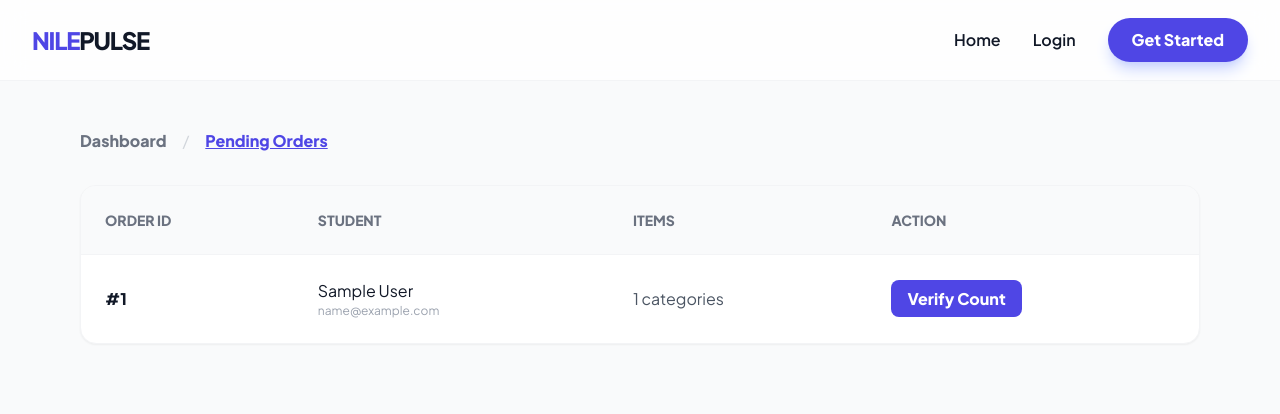
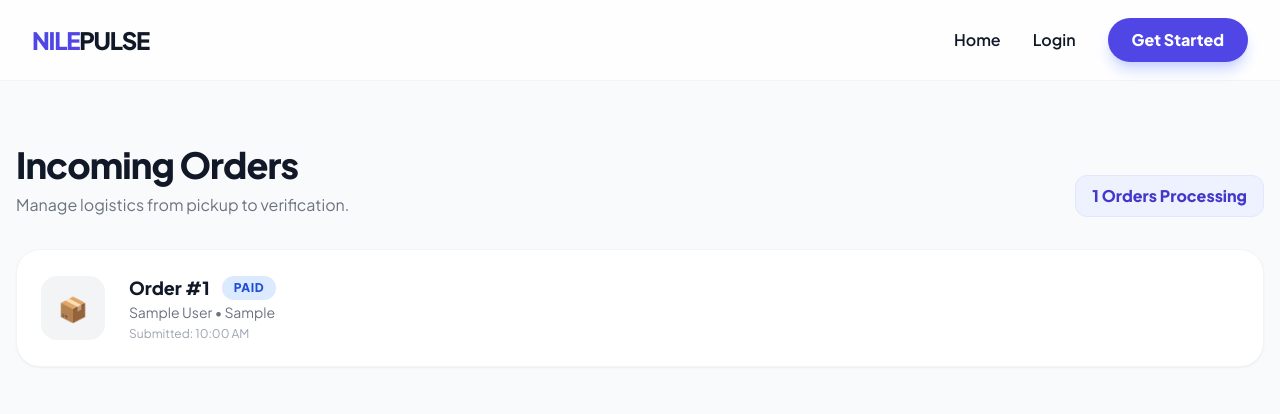
Before and after one commit to SotonyeObenney/LaundryManagementSystem, a Flask app: template app/templates/staff/pending-orders.html in a window 1280 px wide. Shown: the top 414 px of the page. Run offline with Flask 3, Linux system fonts and the light colour scheme; the template is opened without the code that fills it: values that come from a table or form of the project are taken from there, others are empty; tables that the repository leaves empty hold one stand-in row (values such as "Sample post"); some libraries are stand-ins or nearby versions.

Commit message:
feat: include received status in logic

```diff
--- a/app/templates/staff/pending-orders.html
+++ b/app/templates/staff/pending-orders.html
@@ -1,42 +1,61 @@
 {% extends "base.html" %}
 {% block content %}
-<div class="max-w-6xl mx-auto px-4 py-8">
-    <nav class="flex gap-4 mb-8">
-        <a href="{{ url_for('staff.dashboard') }}" class="text-gray-500 hover:text-indigo-600 font-bold">Dashboard</a>
-        <span class="text-gray-300">/</span>
-        <a href="#" class="text-indigo-600 font-bold underline">Pending Orders</a>
-    </nav>
+<div class="max-w-7xl mx-auto px-4 py-12">
+    <div class="flex justify-between items-end mb-8">
+        <div>
+            <h1 class="text-4xl font-black tracking-tight text-gray-900">Incoming Orders</h1>
+            <p class="text-gray-500 mt-2">Manage logistics from pickup to verification.</p>
+        </div>
+        <div class="bg-indigo-50 px-4 py-2 rounded-xl border border-indigo-100">
+            <span class="text-indigo-700 font-bold">{{ orders|length }} Orders Processing</span>
+        </div>
+    </div>
 
-    <div class="bg-white rounded-2xl shadow-sm border border-gray-100 overflow-hidden">
-        <table class="w-full text-left border-collapse">
-            <thead class="bg-gray-50 border-b border-gray-100">
-                <tr>
-                    <th class="p-6 text-sm font-bold text-gray-500 uppercase">Order ID</th>
-                    <th class="p-6 text-sm font-bold text-gray-500 uppercase">Student</th>
-                    <th class="p-6 text-sm font-bold text-gray-500 uppercase">Items</th>
-                    <th class="p-6 text-sm font-bold text-gray-500 uppercase">Action</th>
-                </tr>
-            </thead>
-            <tbody class="divide-y divide-gray-50">
-                {% for order in orders %}
-                <tr class="hover:bg-gray-50 transition">
-                    <td class="p-6 font-bold">#{{ order.id }}</td>
-                    <td class="p-6">
-                        <p class="font-medium text-gray-900">{{ order.customer.name }}</p>
-                        <p class="text-xs text-gray-400">{{ order.customer.email }}</p>
-                    </td>
-                    <td class="p-6 text-gray-600">
-                        {{ order.items|length }} categories
-                    </td>
-                    <td class="p-6">
-                        <a href="{{ url_for('staff.verify_order', order_id=order.id) }}" class="bg-indigo-600 text-white px-4 py-2 rounded-lg font-bold hover:bg-indigo-700">
-                            Verify Count
-                        </a>
-                    </td>
-                </tr>
-                {% endfor %}
-            </tbody>
-        </table>
+    <div class="grid grid-cols-1 gap-6">
+        {% for order in orders %}
+        <div class="bg-white rounded-3xl border border-gray-100 shadow-sm hover:shadow-md transition p-6 flex flex-col md:flex-row md:items-center justify-between gap-6">
+
+            <!-- Left: Order Info -->
+            <div class="flex items-center gap-6">
+                <div class="h-16 w-16 bg-gray-100 rounded-2xl flex items-center justify-center text-2xl">
+                    📦
+                </div>
+                <div>
+                    <div class="flex items-center gap-3">
+                        <h3 class="text-lg font-black text-gray-900">Order #{{ order.id }}</h3>
+                        <span class="px-3 py-1 text-xs font-bold uppercase tracking-wider rounded-full
+                            {% if order.status == 'pending' %} bg-yellow-100 text-yellow-700
+                            {% else %} bg-blue-100 text-blue-700 {% endif %}">
+                            {{ order.status }}
+                        </span>
+                    </div>
+                    <p class="text-gray-500 text-sm font-medium">{{ order.customer.name }} • {{ order.service_type }}</p>
+                    <p class="text-gray-400 text-xs mt-1">Submitted: {{ order.order_date.strftime('%I:%M %p') }}</p>
+                </div>
+            </div>
+
+            <!-- Right: Action Buttons -->
+            <div class="flex items-center gap-3">
+                {% if order.status == 'pending' %}
+                    <!-- US 3.1: Mark as Received -->
+                    <form action="{{ url_for('staff.receive_order', order_id=order.id) }}" method="POST">
+                        <button type="submit" class="px-6 py-3 bg-gray-900 text-white rounded-2xl font-bold hover:bg-gray-800 transition">
+                            Mark as Received
+                        </button>
+                    </form>
+                {% elif order.status == 'received' %}
+                    <!-- US 3.1 & 4.1: Proceed to Verification -->
+                    <a href="{{ url_for('staff.verify_order', order_id=order.id) }}" class="px-6 py-3 bg-indigo-600 text-white rounded-2xl font-bold hover:bg-indigo-700 transition">
+                        Verify & Count Items
+                    </a>
+                {% endif %}
+            </div>
+        </div>
+        {% else %}
+        <div class="text-center py-20 bg-gray-50 rounded-3xl border-2 border-dashed border-gray-200">
+            <p class="text-gray-400 font-medium text-lg">No pending or received orders at the moment.</p>
+        </div>
+        {% endfor %}
     </div>
 </div>
 {% endblock %}
```
Also changed, not shown: app/staff/routes.py (+11 -0 lines).
